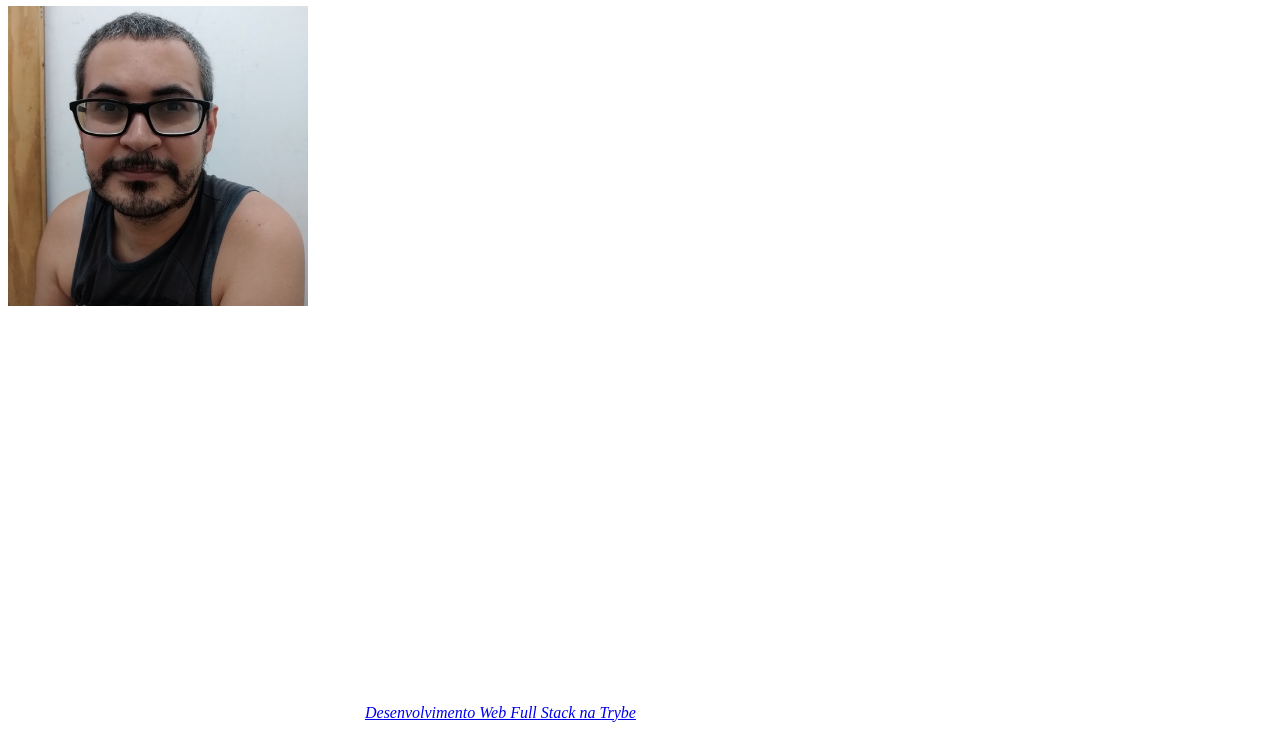
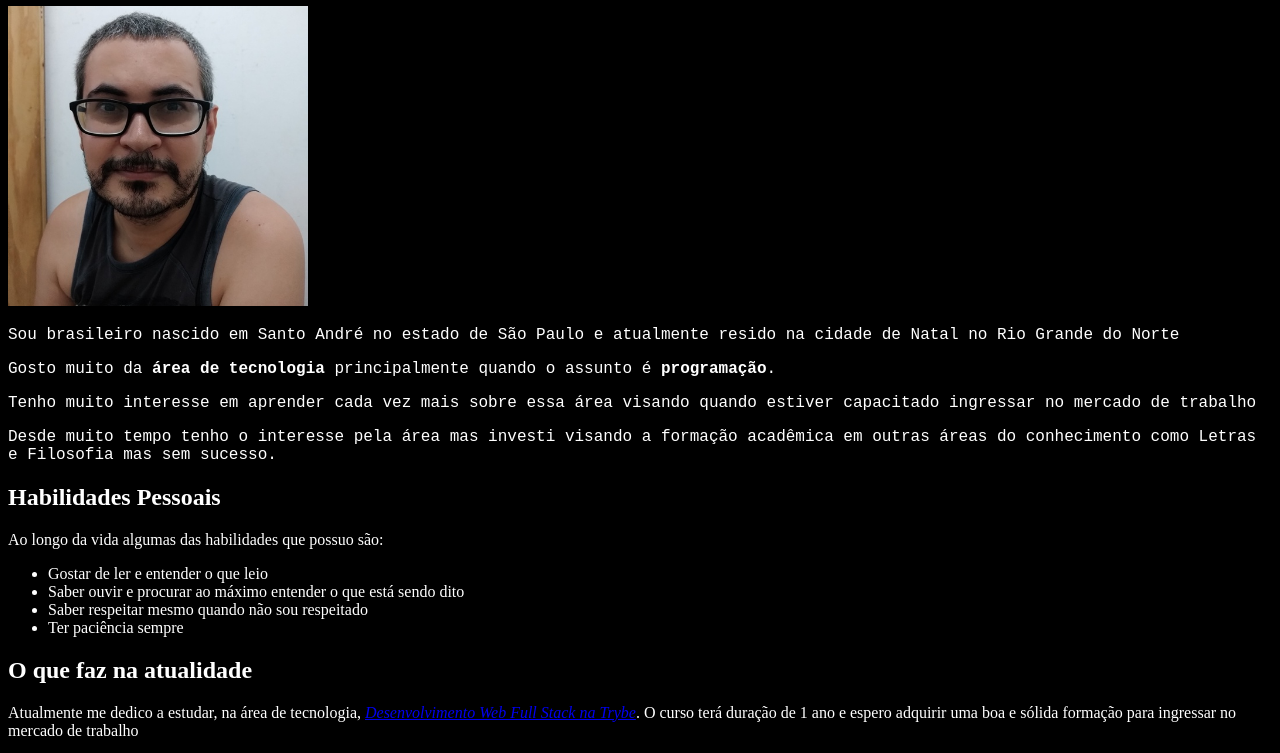
Before and after one commit to elcio-rodrigo/elcio-rodrigo.github.io, a plain HTML site: page index.html in a window 1280 px wide. Shown: the part 145-898 px from the top of the page. Drawn offline with Linux system fonts and the light colour scheme.

Commit message:
background

```diff
--- a/index.html
+++ b/index.html
@@ -6,7 +6,7 @@
     <title>Portfólio Web</title>
     <style>
         body {
-            background: rgb(black, black, black);
+            background: black;
             color: white;
         }
         h1 {
```
